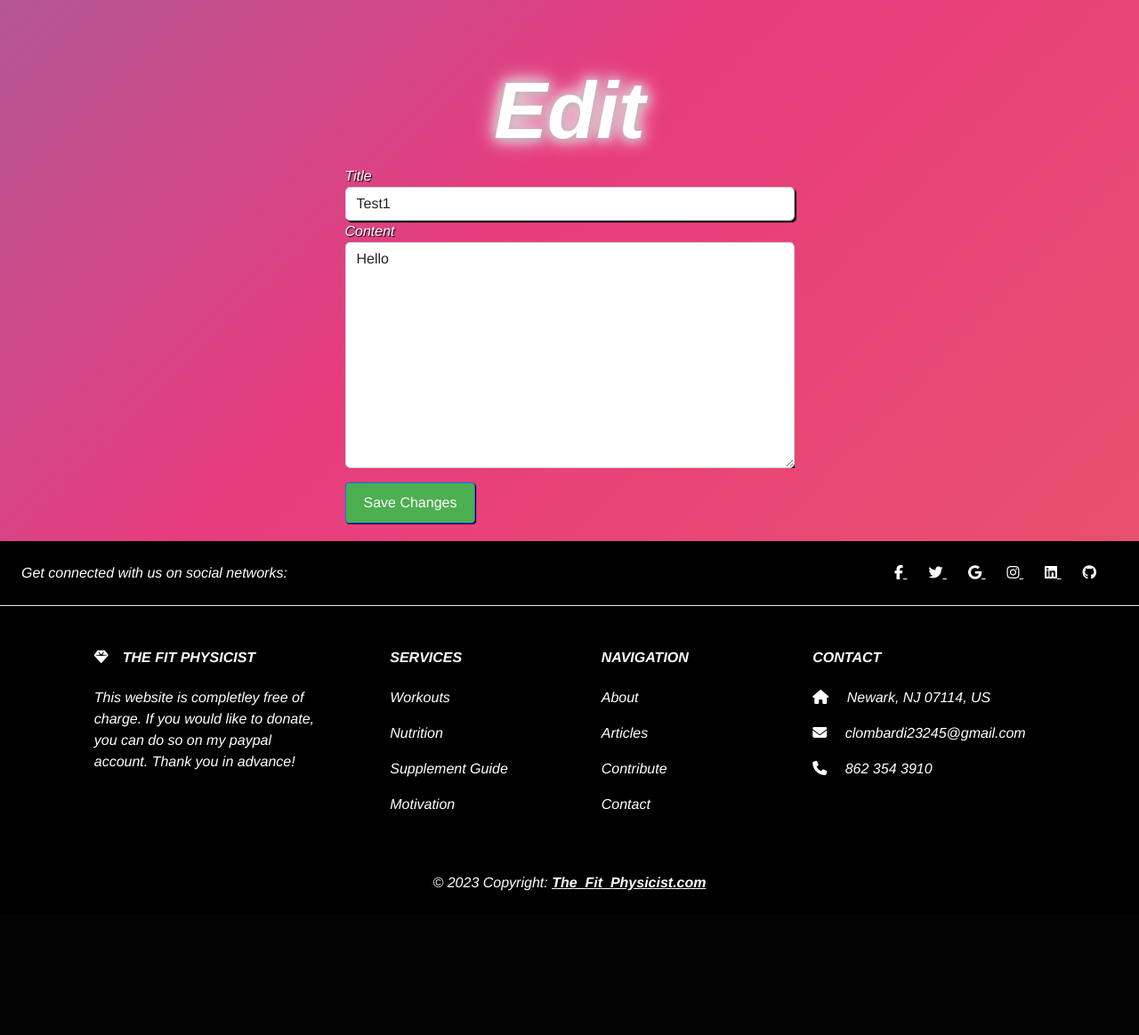
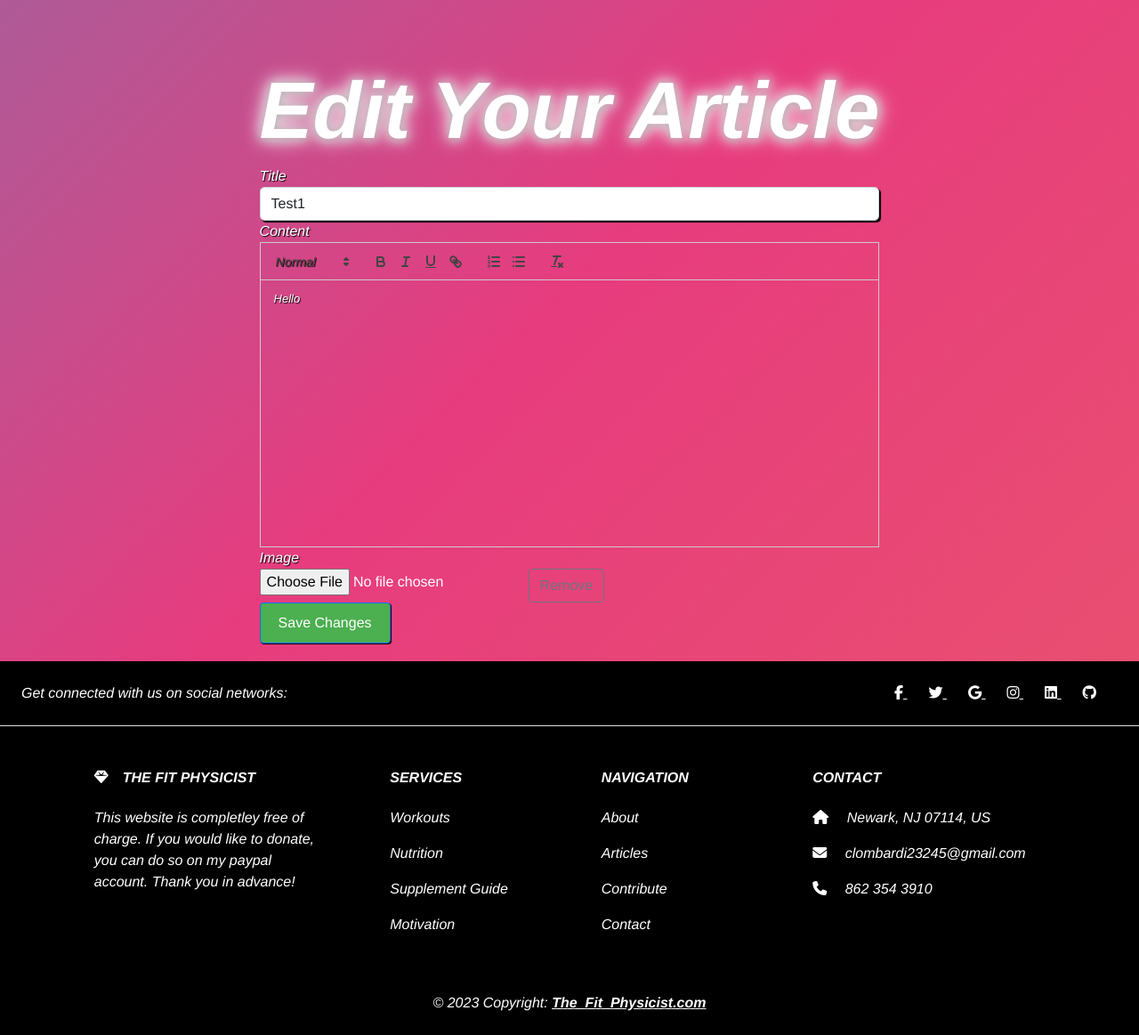
Before and after one commit to c-lombardi23/new_fit_physicist, a Flask app: page /edit/1 in a window 1280 px wide. Shown: the part 62-1225 px from the top of the page at 89% size. Before the commit the page ends 1063 px from the top, so only its background shows below. Run offline with Flask 3, Linux system fonts and the light colour scheme; a user stored in the database is signed in; data comes from the database, SQL or seed files in the repository; some libraries are stand-ins or nearby versions.

Commit message:
Update edit.html

```diff
--- a/templates/edit.html
+++ b/templates/edit.html
@@ -2,12 +2,13 @@
 
 {% block head %}
 <link rel="stylesheet" href="{{url_for('static', filename='css/edit.css')}}">
+<link href="https://cdn.quilljs.com/1.3.6/quill.snow.css" rel="stylesheet">
 {% endblock head %}
 
 {% block content %}
-<form action="/edit/{{article.id}}" method="POST">
+<form action="/edit/{{article.id}}" method="POST" enctype="multipart/form-data" onsubmit="updateContentField()">
     <div class="form-group">
-      <h3>Edit</h3>
+      <h3>Edit Your Article</h3>
     </div>
     <div class="form-group">
       <label for="title">Title</label>
@@ -20,12 +21,60 @@
     </div>
     <div class="form-group">
       <label for="content">Content</label>
-      <pre><textarea name="content" cols="50" rows="10" class="form-control">{{article.content}}</textarea></pre>
+      <div id="editor" style="height: 300px;">{{ article.content | safe }}</div>
+      <input type="hidden" name="content" id="content-field" value="{{ article.content | safe }}" required>
+    </div>
+    <div class="form-group">
+      <label for="image">Image</label>
+      <div class="input-group">
+        <div class="custom-file">
+          <input type="file" name="image" id="image" class="custom-file-input" accept="image/*" onchange="updateLabel(this)" />
+        </div>
+        <div class="input-group-append">
+          <button type="button" class="btn btn-outline-secondary custom-remove-button" onclick="removeImage()">Remove</button>
+        </div>
+      </div>
     </div>
     <div class="form-group">
       <input type="submit" value="Save Changes" class="btn btn-primary" />
     </div>
   </form>
+  <script src="https://cdn.quilljs.com/1.3.6/quill.js"></script>
+  <script>
+    var quill = new Quill('#editor', {
+      theme: 'snow',
+    });
+
+    var contentField = document.getElementById("content-field");
+
+// Set the initial value of the Quill editor
+quill.root.innerHTML = contentField.value;
+
+// Update the hidden field with the editor content
+quill.on('text-change', function() {
+  contentField.value = quill.root.innerHTML;
+});
+
+    // Call updateContentField() when the form is submitted
+    document.getElementById("main").addEventListener("submit", updateContentField);
+  </script>
+  <script>
+    function updateLabel(input) {
+      var label = document.getElementById("image-label");
+      if (input.files && input.files.length > 0) {
+        label.textContent = input.files[0].name;
+      } else {
+        label.textContent = "Choose Image";
+      }
+    }
+
+    function removeImage() {
+      var input = document.getElementById("image");
+      var label = document.getElementById("image-label");
+      input.value = "";
+      label.textContent = "Choose Image";
+    }
+  </script>
 
 
 
```
